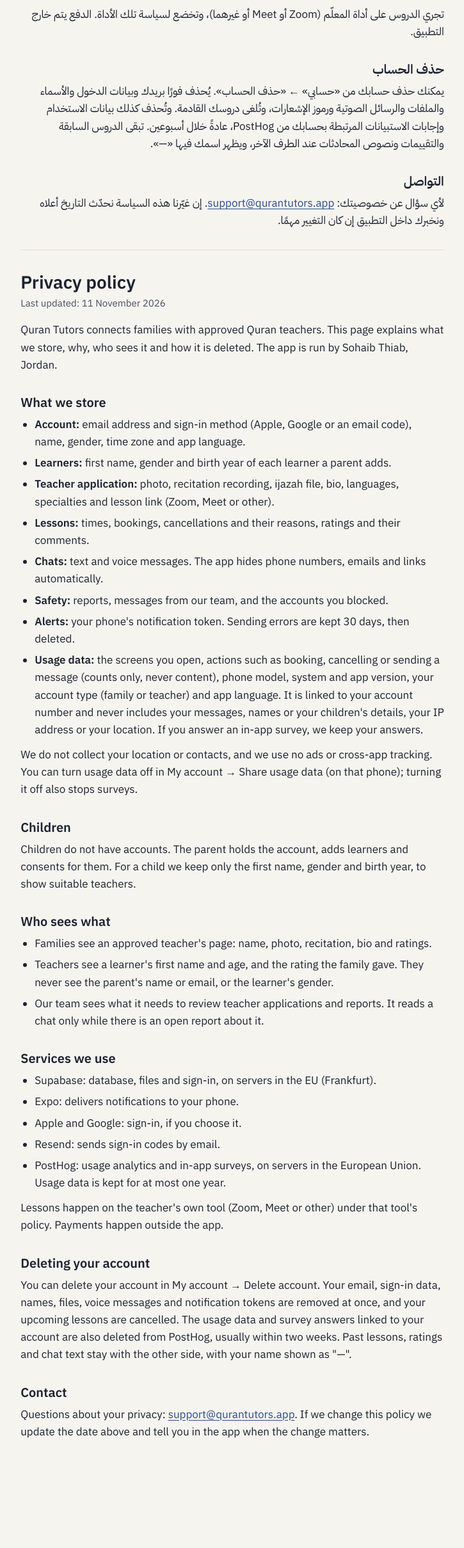
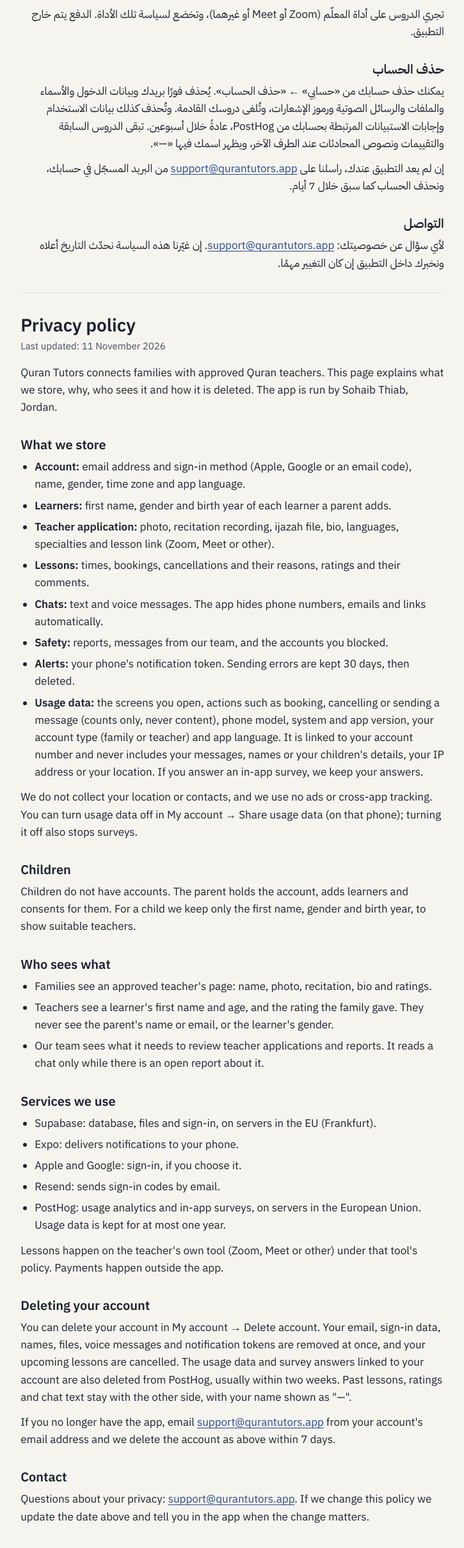
Before and after one commit to sohaibt/quran-legal, a plain HTML site: page privacy.html in a window 1280 px wide. Shown: the part 1397-3816 px from the top of the page at 64% size, without its empty margins (277-1002 px from the left). Before the commit the page ends 3708 px from the top, so only its background shows below. Drawn offline with Linux system fonts and the light colour scheme.

Commit message:
privacy: account deletion by email for users without the app (Google Play requirement)
Co-Authored-By: Claude Opus 5.5 <noreply@anthropic.com>

```diff
--- a/privacy.html
+++ b/privacy.html
@@ -55,6 +55,7 @@
 
   <h2 id="ar-deletion">حذف الحساب</h2>
   <p>يمكنك حذف حسابك من «حسابي» ← «حذف الحساب». يُحذف فورًا بريدك وبيانات الدخول والأسماء والملفات والرسائل الصوتية ورموز الإشعارات، وتُلغى دروسك القادمة. وتُحذف كذلك بيانات الاستخدام وإجابات الاستبيانات المرتبطة بحسابك من PostHog، عادةً خلال أسبوعين. تبقى الدروس السابقة والتقييمات ونصوص المحادثات عند الطرف الآخر، ويظهر اسمك فيها «—».</p>
+  <p>إن لم يعد التطبيق عندك، راسلنا على <a href="mailto:support@qurantutors.app">support@qurantutors.app</a> من البريد المسجّل في حسابك، ونحذف الحساب كما سبق خلال 7 أيام.</p>
 
   <h2 id="ar-contact">التواصل</h2>
   <p>لأي سؤال عن خصوصيتك: <a href="mailto:support@qurantutors.app">support@qurantutors.app</a>. إن غيّرنا هذه السياسة نحدّث التاريخ أعلاه ونخبرك داخل التطبيق إن كان التغيير مهمًا.</p>
@@ -100,6 +101,7 @@
 
   <h2 id="en-deletion">Deleting your account</h2>
   <p>You can delete your account in My account → Delete account. Your email, sign-in data, names, files, voice messages and notification tokens are removed at once, and your upcoming lessons are cancelled. The usage data and survey answers linked to your account are also deleted from PostHog, usually within two weeks. Past lessons, ratings and chat text stay with the other side, with your name shown as "—".</p>
+  <p>If you no longer have the app, email <a href="mailto:support@qurantutors.app">support@qurantutors.app</a> from your account's email address and we delete the account as above within 7 days.</p>
 
   <h2 id="en-contact">Contact</h2>
   <p>Questions about your privacy: <a href="mailto:support@qurantutors.app">support@qurantutors.app</a>. If we change this policy we update the date above and tell you in the app when the change matters.</p>
```
